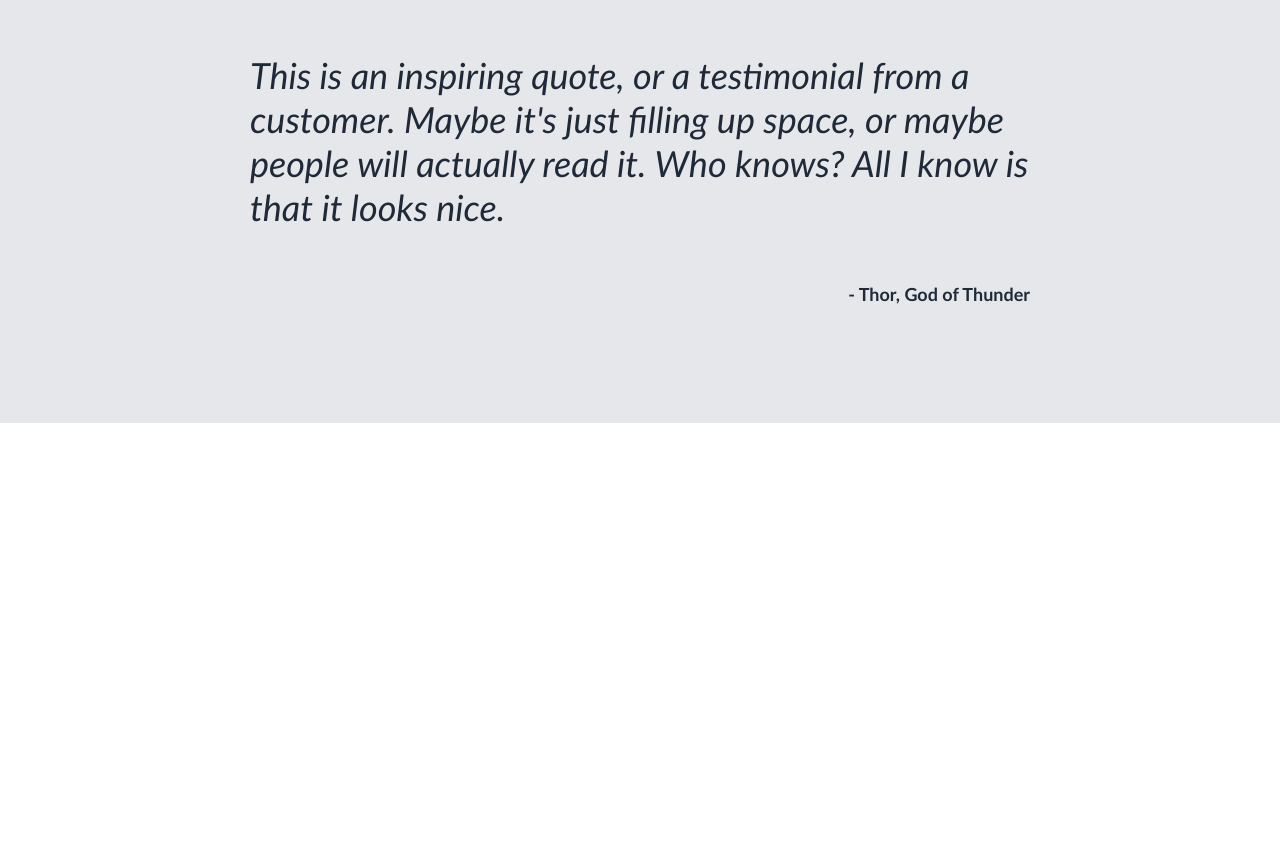
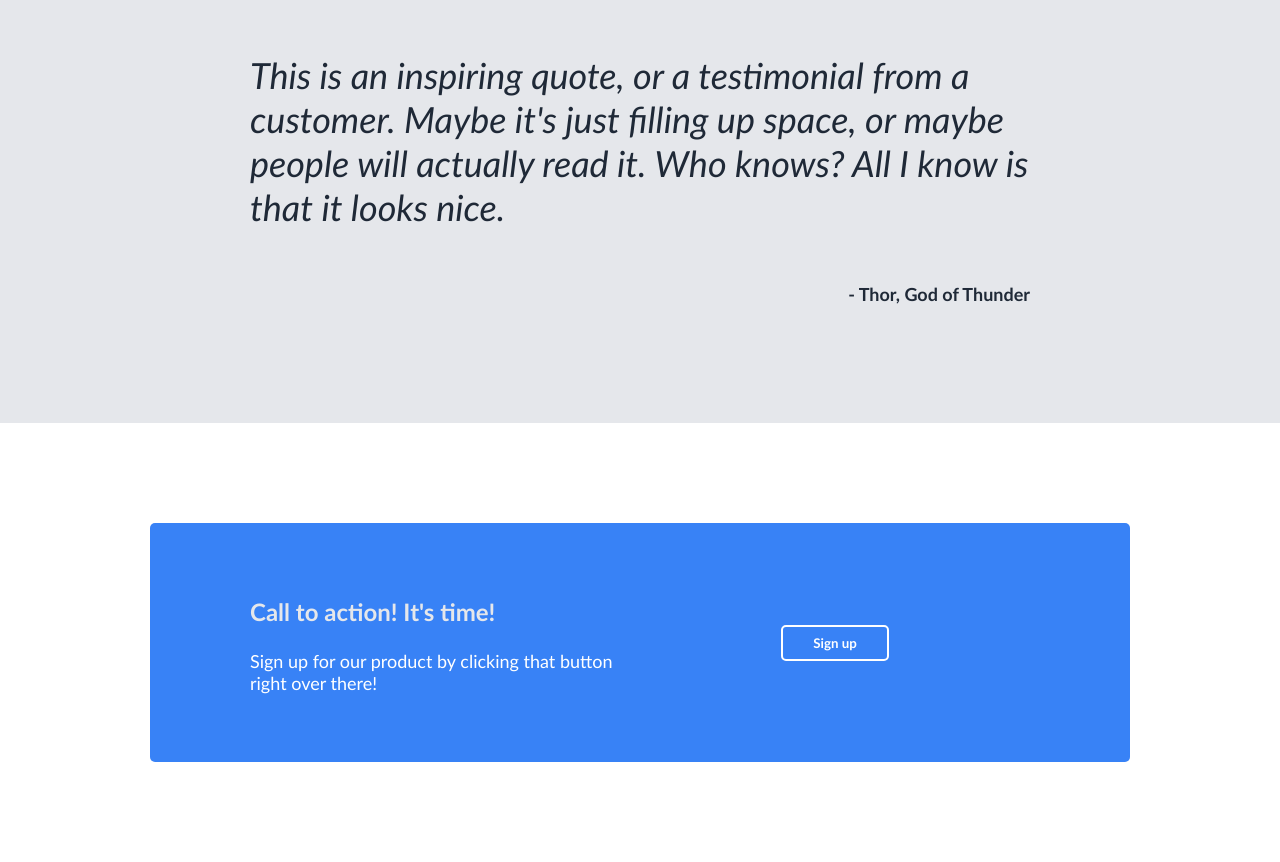
Before and after one commit to jhoannajera11/odin-css-project, a plain HTML site: page index.html in a window 1280 px wide. Shown: the part 1413-2275 px from the top of the page. Before the commit the page ends 1836 px from the top, so only its background shows below. Drawn offline with Linux system fonts and the light colour scheme.

Commit message:
Create CTA section

```diff
--- a/index.html
+++ b/index.html
@@ -63,5 +63,21 @@
         <p>- Thor, God of Thunder</p>
     </div>
 
+    <div class="cta-section">
+
+        <div class="cta-container">
+
+            <div class="cta-left">
+                <p>Call to action! It's time!</p>
+                <p>Sign up for our product by clicking that button right over there!</p>
+            </div>
+
+            <div class="cta-right">
+                <button>Sign up</button>
+            </div>
+
+        </div>
+    </div>
+
 </body>
 </html>
--- a/style.css
+++ b/style.css
@@ -137,3 +137,47 @@ body {
     font-style: normal;
     font-weight: 800;
 }
+
+.cta-section {
+    padding: 100px 150px;
+}
+
+.cta-container {
+    display: flex;
+    background-color:#3882f6;
+    border-radius: 5px;
+    padding: 50px 100px;
+    font-family: 'Gill Sans', 'Gill Sans MT', Calibri, 'Trebuchet MS', sans-serif;
+}
+
+.cta-left {
+    flex: 1;
+}
+
+.cta-left p:first-child {
+    color:#e5e7eb;
+    font-size: 24px;
+    font-weight: 800;
+}
+
+.cta-left p:nth-child(2) {
+    color: white;
+    font-size: 18px;
+}
+
+.cta-right {
+    flex: 1;
+    display: flex;
+    justify-content: center;
+    align-items: center;
+}
+
+.cta-right button {
+    padding: 8px 30px;
+    font-family: 'Gill Sans', 'Gill Sans MT', Calibri, 'Trebuchet MS', sans-serif;
+    font-weight: 800;
+    color: white;
+    background-color: #3882f6;
+    border: 2px white solid;
+    border-radius: 5px;
+}
```
